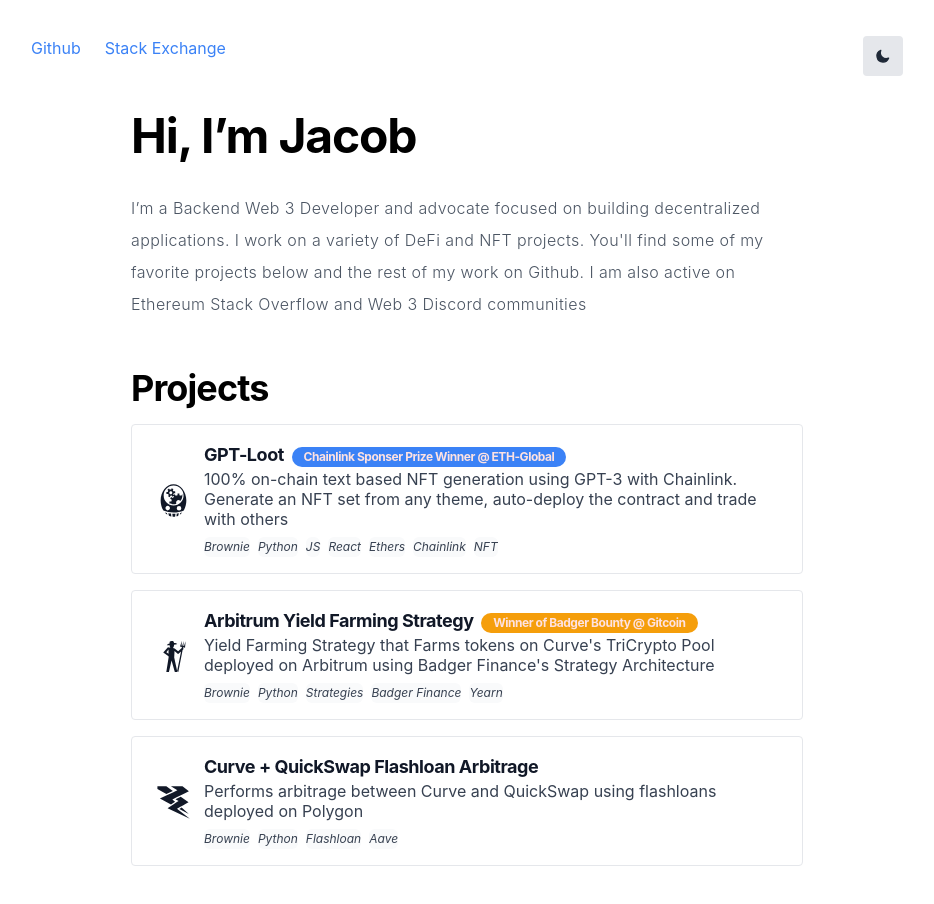
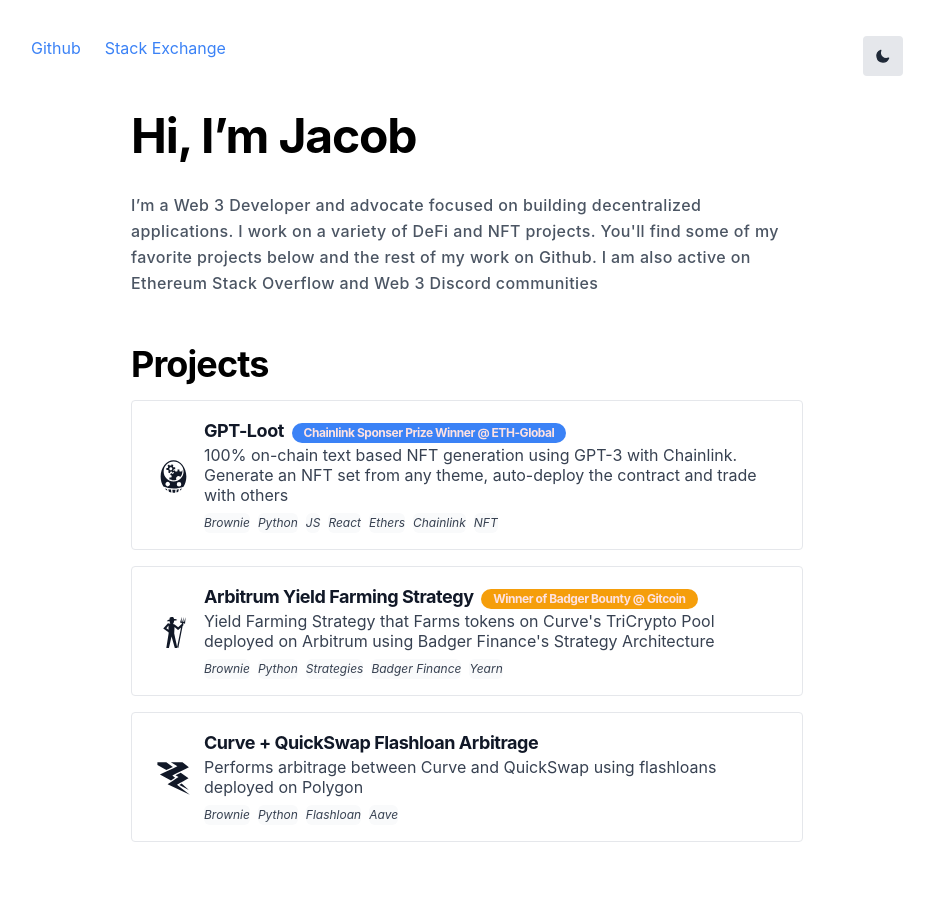
Before and after one commit to jalbrekt85/portfolio, a Next.js app in the folder my-project/: page / in a window 1280 px wide. Shown: the top 904 px of the page, without its empty margins (173-1107 px from the left). Built offline with nearby package versions, Linux system fonts and the light colour scheme; a web font is replaced by a local one; what @tailwindcss/typography would draw is missing.

Commit message:
font weight

```diff
--- a/my-project/pages/index.js
+++ b/my-project/pages/index.js
@@ -18,12 +18,12 @@
           Hi, I’m Jacob
         </h1>
 
-        <h2 className="text-gray-600 dark:text-gray-400 mb-4 mt-4 font-light tracking-wide leading-loose">
-          I’m a Backend Web 3 Developer and advocate focused on building
-          decentralized applications. I work on a variety of DeFi and NFT
-          projects. You'll find some of my favorite projects below and the rest
-          of my work on Github. I am also active on Ethereum Stack Overflow and
-          Web 3 Discord communities
+        <h2 className="text-gray-600 dark:text-gray-400 font-medium mb-4 mt-4 font-light tracking-wide leading-relaxed">
+          I’m a Web 3 Developer and advocate focused on building decentralized
+          applications. I work on a variety of DeFi and NFT projects. You'll
+          find some of my favorite projects below and the rest of my work on
+          Github. I am also active on Ethereum Stack Overflow and Web 3 Discord
+          communities
         </h2>
 
         <h3 className="font-bold text-2xl md:text-4xl tracking-tight mb-4 mt-8 text-black dark:text-white">
```
